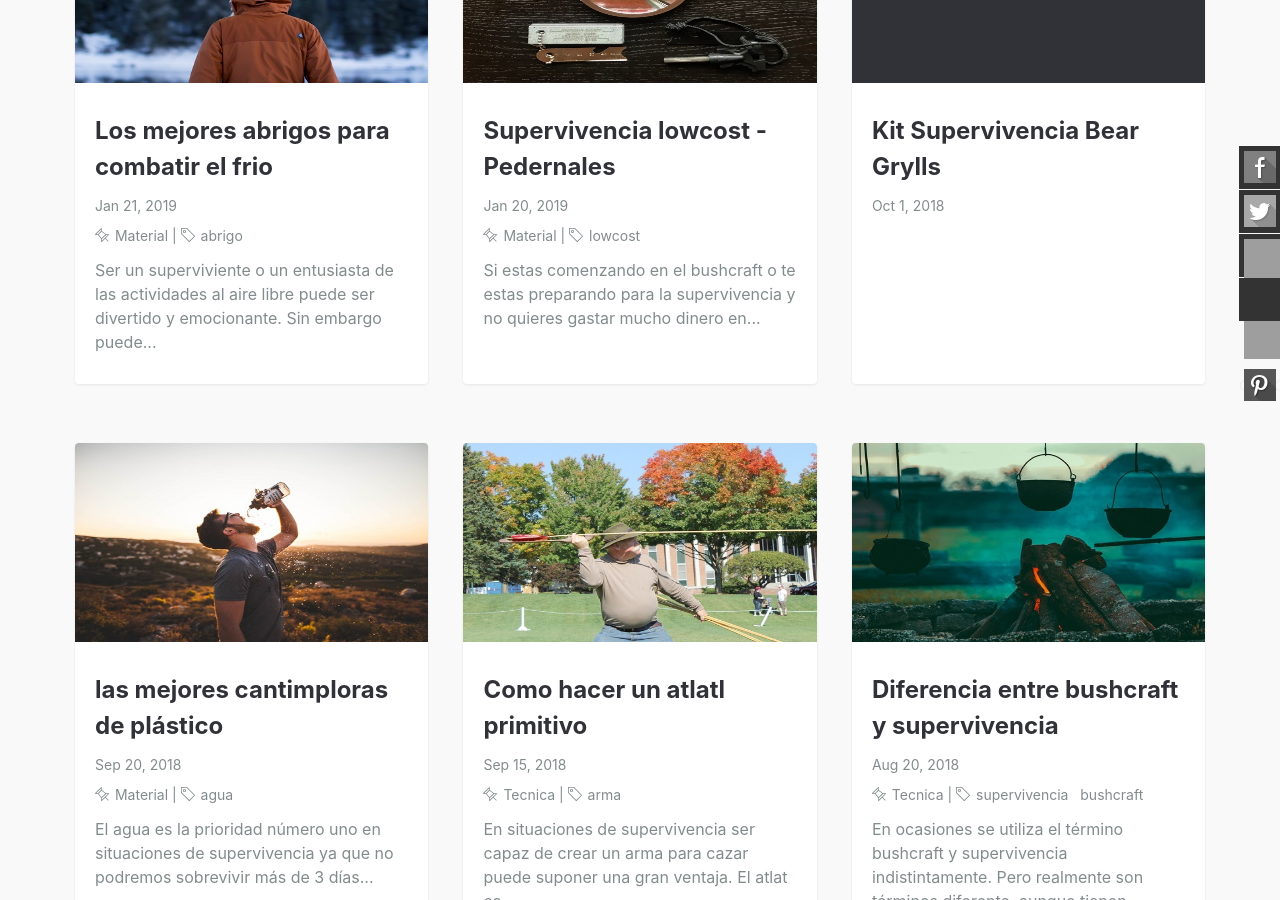
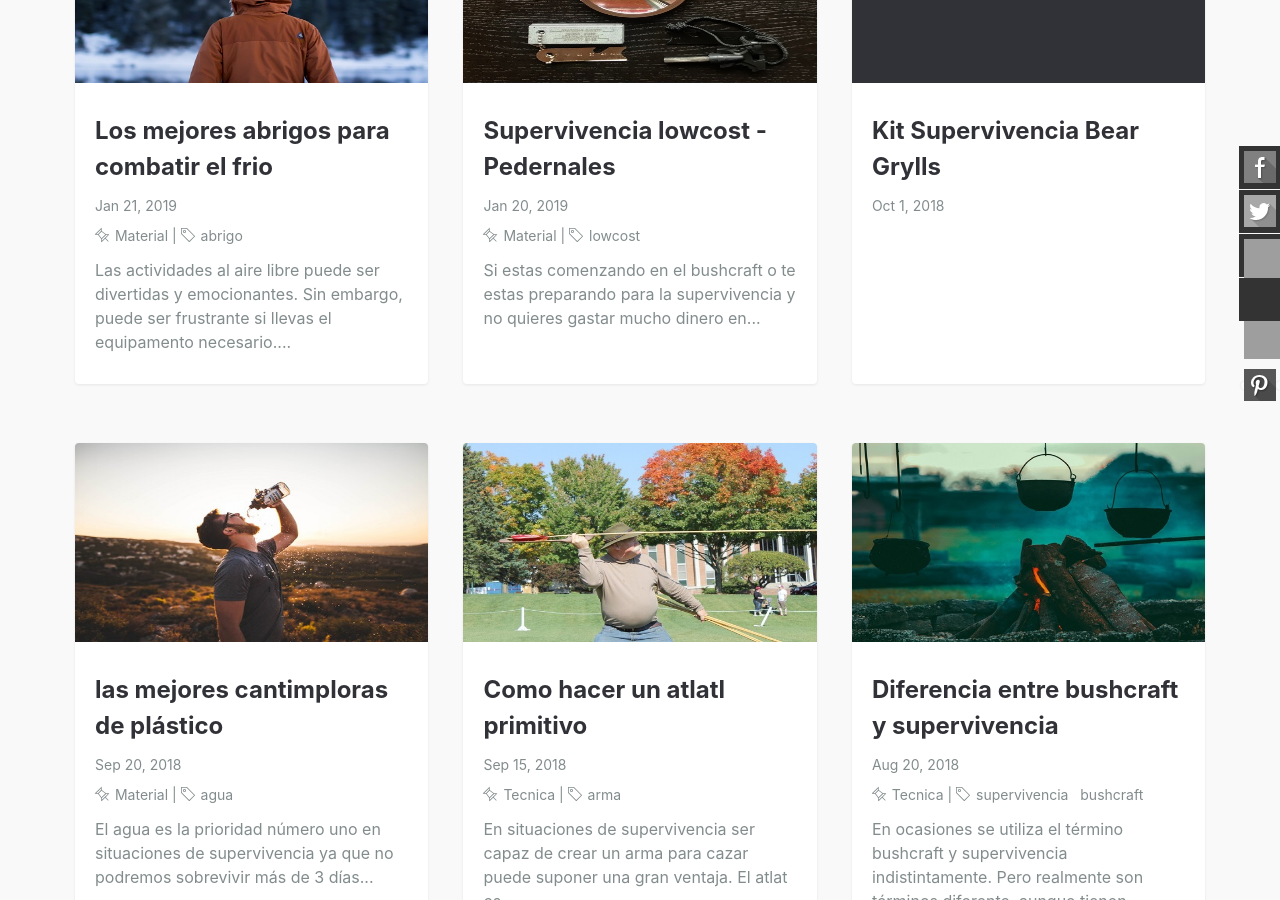
Before and after one commit to todosp/tdps, a Jekyll site: the page built from index.html, in a window 1280 px wide and 900 px high, scrolled down 772 px. Built offline with Jekyll 4.4.1, drawn with Linux system fonts in a browser that asks for light colours; the list of posts is cut into pages by our own code.

Commit message:
meta description jackets

```diff
--- a/_posts/2019-01-21-los-mejores-abrigos-para-el.frio.md
+++ b/_posts/2019-01-21-los-mejores-abrigos-para-el.frio.md
@@ -2,7 +2,7 @@
 layout: post
 title: Los mejores abrigos para combatir el frio
 featured-img: chaquetas
-summary: Ser un superviviente o un entusiasta de las actividades al aire libre puede ser divertido y emocionante. Sin embargo puede ser frustrante si llevas el equipamento necesario. Por ello una chaqueta de supervivencia es un elemento imprescindible para mantenernos aislados y secos con tiempo desfavorable.
+summary: Las actividades al aire libre puede ser divertidas y emocionantes. Sin embargo, puede ser frustrante si llevas el equipamento necesario. Por ello una chaqueta de supervivencia es un elemento imprescindible para mantenernos aislados y secos con tiempo desfavorable.
 categories: Material
 tags: abrigo
 comments: true
```
